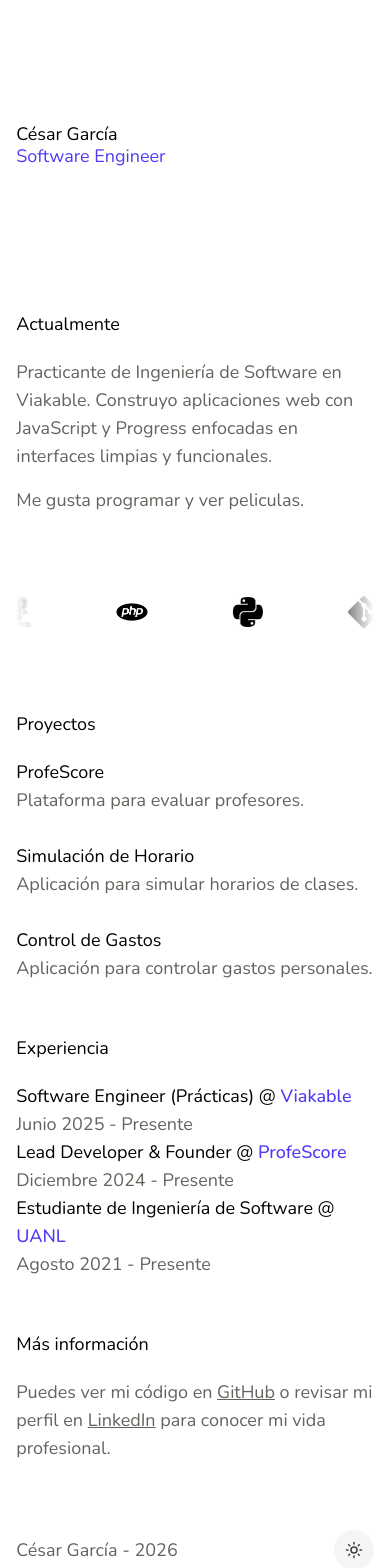
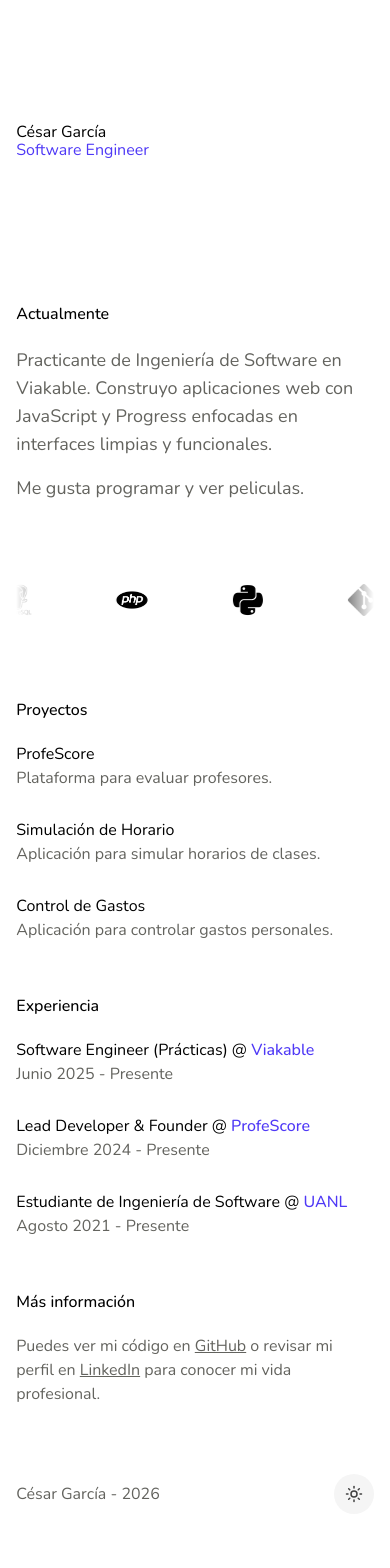
Before and after one commit to cgamcs/portfolio, a React (Vite) app: page / in a window 390 px wide. Shown: the top 1568 px of the page. Built offline with nearby package versions, Linux system fonts and the light colour scheme.

Commit message:
arreglando gap en experiencia y haciendo responsiva el tamano de fuente

```diff
--- a/src/Layout/App.tsx
+++ b/src/Layout/App.tsx
@@ -4,7 +4,7 @@ import Footer from "../components/Footer"
 
 export default function App() {
   return (
-    <div className="w-11/12 md:max-w-3xl lg:max-w-2xl mx-auto text-[#63635E] dark:text-[#dbdbdb] text-lg">
+    <div className="w-11/12 md:max-w-3xl lg:max-w-2xl mx-auto text-[#63635E] dark:text-[#dbdbdb] text-base md:text-lg">
       <Header />
 
       <main>
--- a/src/views/MainView.tsx
+++ b/src/views/MainView.tsx
@@ -5,7 +5,7 @@ function MainView() {
   return (
     <>
       <main className="mt-10">
-        <h2 className="text-black dark:text-white mb-5 sm:mb-6">Actualmente</h2>
+        <h2 className="font-medium text-black dark:text-white mb-5 sm:mb-6">Actualmente</h2>
 
         <p className="text-lg/7">
           Practicante de Ingeniería de Software en Viakable. Construyo aplicaciones web con JavaScript y Progress enfocadas en interfaces limpias y funcionales.
@@ -21,7 +21,7 @@ function MainView() {
         </section>
 
         <section className="-mb-3 mt-16 sm:mt-16">
-          <h2 className="text-black dark:text-white mb-5 sm:mb-6">Proyectos</h2>
+          <h2 className="font-medium text-black dark:text-white mb-5 sm:mb-6">Proyectos</h2>
 
           <div className="flex flex-col gap-7 sm:gap-4">
             <a href="https://www.profescore.com/" target="_blank" rel='noopener noreferrer' className="-mx-3 flex flex-col rounded-md px-3 no-underline hover:bg-[#F5F4F4] dark:hover:bg-[#222221] sm:py-3">
@@ -42,8 +42,9 @@ function MainView() {
         </section>
 
         <section className="-mb-3 mt-16 sm:mt-32">
-          <h2 className="text-black dark:text-white mb-5 sm:mb-6">Experiencia</h2>
+          <h2 className="font-medium text-black dark:text-white mb-5 sm:mb-6">Experiencia</h2>
 
+          <div className="flex flex-col gap-7 sm:gap-4">
             <Link
               to='/experiencia/viakable'
               className="-mx-3 flex flex-col rounded-md px-3 no-underline hover:bg-[#F5F4F4] dark:hover:bg-[#222221] sm:py-3"
@@ -67,10 +68,11 @@ function MainView() {
               <h3 className="text-black dark:text-white">Estudiante de Ingeniería de Software @ <span className="font-medium text-indigo-600 dark:text-indigo-400">UANL</span> </h3>
               <span>Agosto 2021 - Presente</span>
             </Link>
+          </div>
         </section>
 
         <section className="-mb-3 mt-16 sm:mt-32">
-          <h2 className="text-black dark:text-white mb-5 sm:mb-6">Más información</h2>
+          <h2 className="font-medium text-black dark:text-white mb-5 sm:mb-6">Más información</h2>
           <p>Puedes ver mi código en <a href="https://github.com/cgamcs" target="_blank" rel="noopener noreferrer" className="hover:text-black dark:hover:text-white underline">GitHub</a> o revisar mi perfil en <a href="https://www.linkedin.com/in/cgamcs/" target="_blank" rel="noopener noreferrer" className="hover:text-black dark:hover:text-white underline">LinkedIn</a> para conocer mi vida profesional.</p>
         </section>
       </main>
```
Lines whose indentation alone changed are shown as unchanged.
